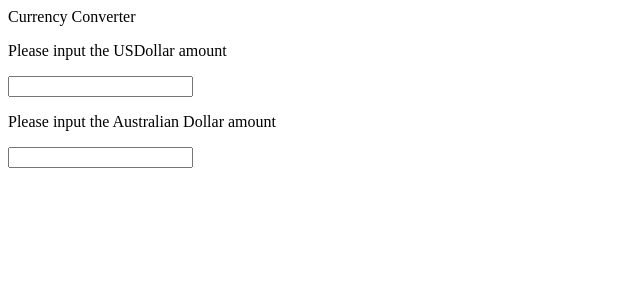
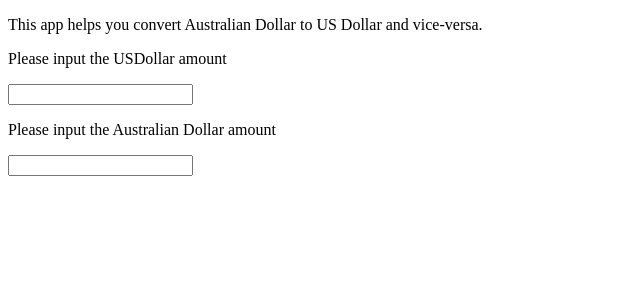
Before and after one commit to raj1020/Currency-Converter, a React (Create React App) app: page / in a window 1280 px wide. Shown: the top 300 px of the page, without its empty margins (0-640 px from the left). Built offline with nearby package versions, Linux system fonts and the light colour scheme.

Commit message:
added a parent component named Converter to lift the state of previous two states

```diff
--- a/src/App.js
+++ b/src/App.js
@@ -1,13 +1,15 @@
 import React from 'react';
 import USDollar from './USDollar';
 import AusDollar from './AusDollar';
+import Converter from './Converter';
+
 
 function App() {
   return (
-    <div className="App">
+    <div>
 
 
-          Currency Converter
+         <Converter/>
 
       <USDollar/>
       <AusDollar/>
--- /dev/null
+++ b/src/Converter.js
@@ -0,0 +1,17 @@
+import React from 'react';
+
+
+
+class Converter extends React.Component {
+
+    render () {
+        return (
+            <>
+               <p>This app helps you convert Australian Dollar to US Dollar and vice-versa.</p>
+            </>
+        );
+    }
+
+}
+
+export default Converter;
```
